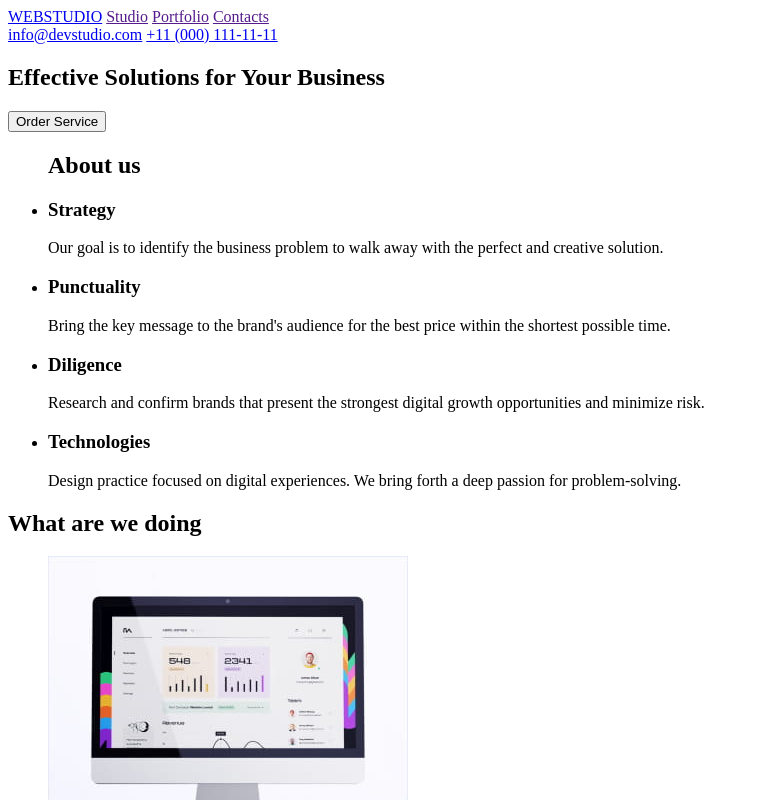
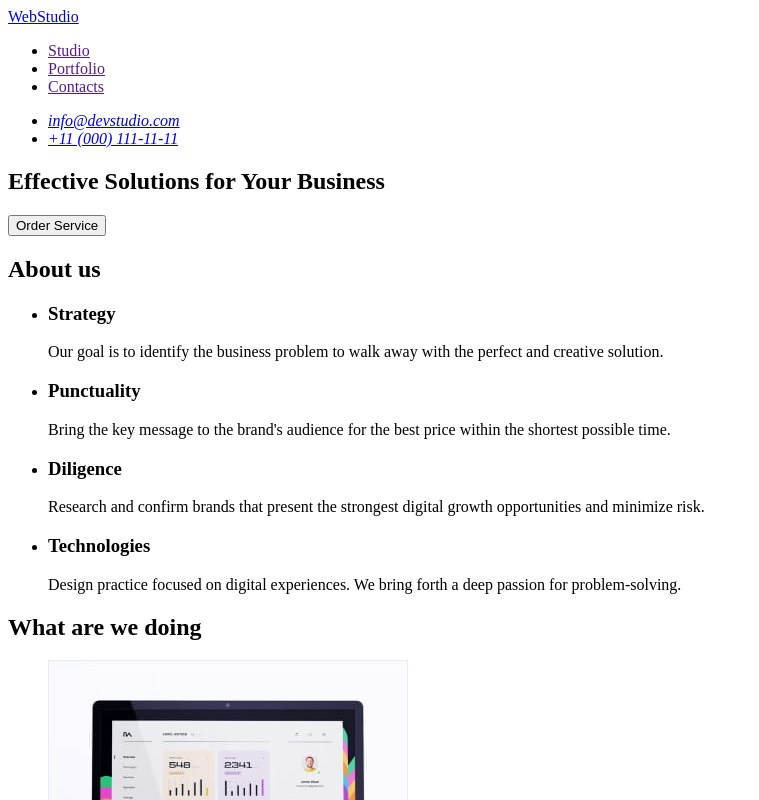
Before and after one commit to IrinaaMi/goit-markup-hw-01, a plain HTML site: page index.html in a window 1280 px wide. Shown: the top 800 px of the page, without its empty margins (0-759 px from the left). Drawn offline with Linux system fonts and the light colour scheme.

Commit message:
Update index.html

```diff
--- a/index.html
+++ b/index.html
@@ -1,22 +1,28 @@
 <!DOCTYPE html>
 <html lang="en">
   <head>
-    <meta charset="UTF-8" />
-    <meta http-equiv="X-UA-Compatible" content="IE=edge" />
-    <meta name="viewport" content="width=device-width, initial-scale=1.0" />
+    <meta charset="UTF-8" >
+    <meta http-equiv="X-UA-Compatible" content="IE=edge" >
+    <meta name="viewport" content="width=device-width, initial-scale=1.0" >
     <title>Document</title>
   </head>
   <body>
     <!-- Header -->
     <header>
       <nav>
-        <a href="/index.html">WEBSTUDIO</a>
-        <a href="">Studio</a>
-        <a href="">Portfolio</a>
-        <a href="">Contacts</a>
+        <a href="/index.html">WebStudio</a>
+        <ul>
+          <li><a href="">Studio</a></li>
+          <li><a href="">Portfolio</a></li>
+          <li><a href="">Contacts</a></li>
+        </ul>
       </nav>
-      <a href="mailto:info@devstudio.com">info@devstudio.com</a>
-      <a href="tel:+110001111111">+11 (000) 111-11-11</a>
+      <address>
+        <ul>
+          <li><a href="mailto:info@devstudio.com">info@devstudio.com</a></li>
+          <li><a href="tel:+110001111111">+11 (000) 111-11-11</a></li>
+        </ul>
+      </address>
     </header>
     <!-- Hero -->
     <main>
@@ -26,8 +32,8 @@
       </section>
       <!-- About us -->
       <section>
+        <h2>About us</h2>
         <ul>
-          <h2>About us</h2>
           <li>
             <h3>Strategy</h3>
             <p>
@@ -67,13 +73,13 @@
               src="./images/what-we-do/comp.jpg"
               alt="computer screen"
               width="360"
-            />
+            >
           </li>
           <li>
-            <img src="./images/what-we-do/tel.jpg" alt="phones" width="360" />
+            <img src="./images/what-we-do/tel.jpg" alt="phones" width="360" >
           </li>
           <li>
-            <img src="./images/what-we-do/phone.jpg" alt="phone" width="360" />
+            <img src="./images/what-we-do/phone.jpg" alt="phone" width="360" >
           </li>
         </ul>
       </section>
@@ -86,12 +92,12 @@
               src="./images/our-team/1.jpg"
               alt="man with beard"
               width="264"
-            />
+            >
             <h3>Mark Guerrero</h3>
             <p>Product Designer</p>
           </li>
           <li>
-            <img src="./images/our-team/2.jpg" alt="smiling man" width="264" />
+            <img src="./images/our-team/2.jpg" alt="smiling man" width="264" >
             <h3>Tom Ford</h3>
             <p>Frontend Developer</p>
           </li>
@@ -100,7 +106,7 @@
               src="./images/our-team/3.jpg"
               alt="dark haired woman"
               width="264"
-            />
+            >
             <h3>Camila Garcia</h3>
             <p>Marketing</p>
           </li>
@@ -109,7 +115,7 @@
               src="./images/our-team/4.jpg"
               alt="smiling man with beard"
               width="264"
-            />
+            >
             <h3>Daniel Wilson</h3>
             <p>UI Designer</p>
           </li>
@@ -117,7 +123,7 @@
       </section>
     </main>
     <footer>
-      <a href="/index.html">WEBSTUDIO</a>
+      <a href="/index.html">WebStudio</a>
       <p>
         Increase the flow of customers and sales for your business with digital
         marketing & growth solutions.
```
